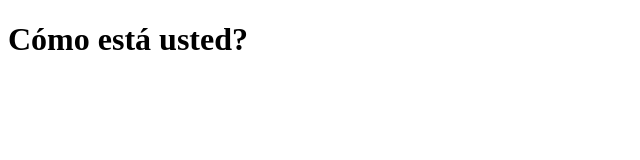
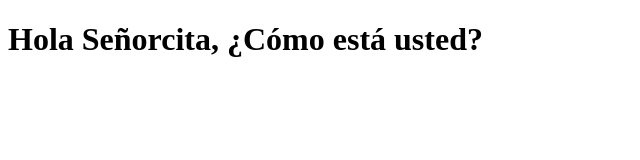
Before and after one commit to gfabregat/coursera-test, a plain HTML site: page site/index.html in a window 1280 px wide. Shown: the whole page, without its empty margins (0-640 px from the left). Drawn offline with Linux system fonts and the light colour scheme.

Commit message:
Agrego texto

```diff
--- a/site/index.html
+++ b/site/index.html
@@ -4,6 +4,6 @@
 	<title>Hola señorcita</title>
 </head>
 <body>
-<h1> Cómo está usted? </h1>
+<h1>Hola Señorcita, ¿Cómo está usted? </h1>
 </body>
 </html>
```
